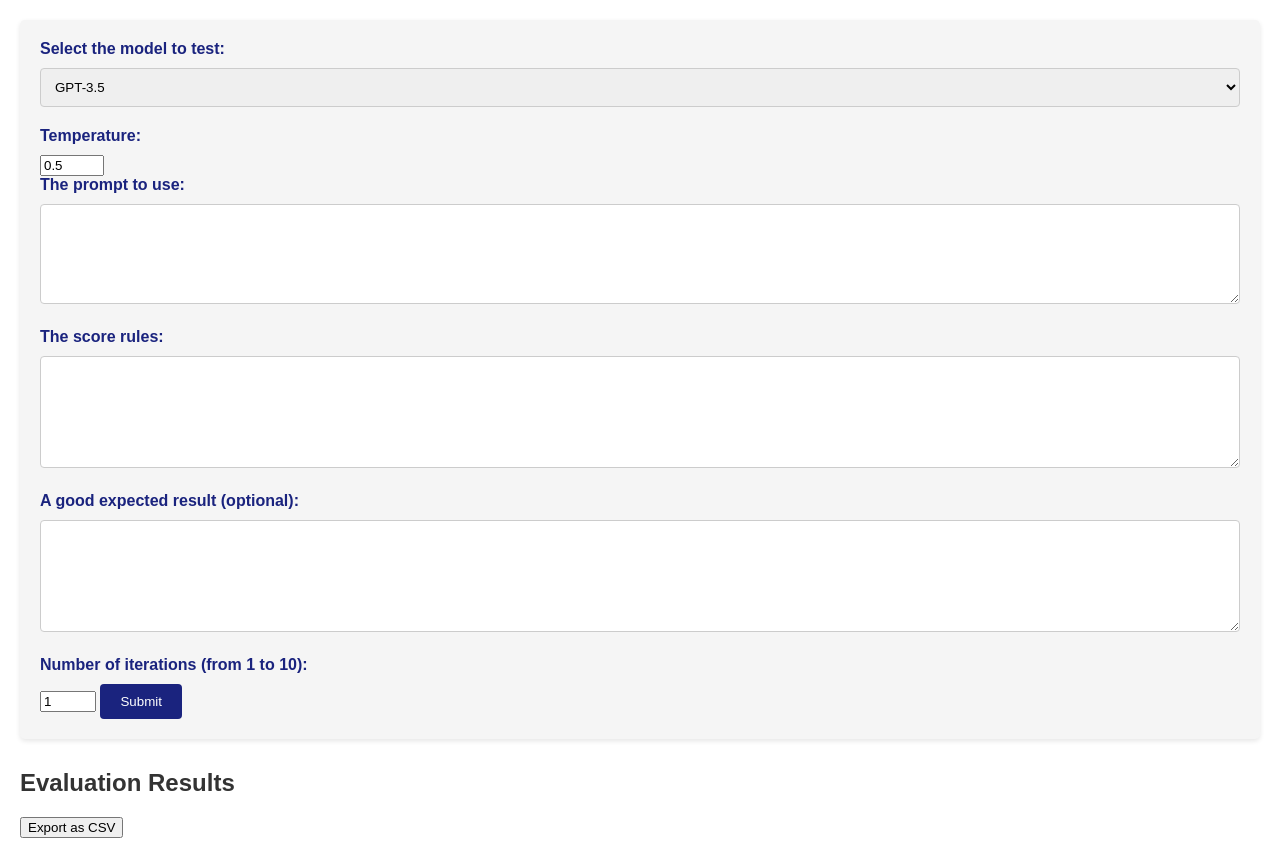
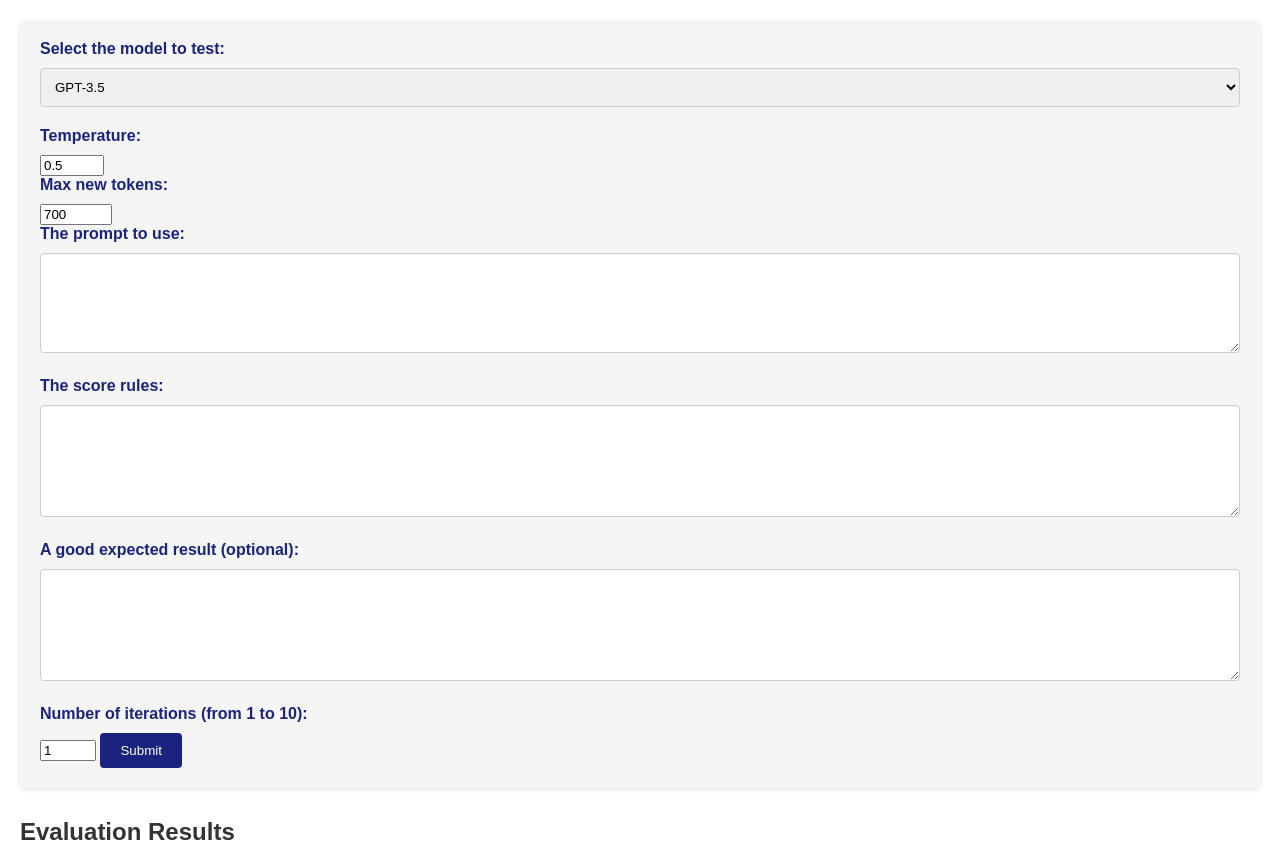
Before and after one commit to salvatorecorsaro/LLMEvaluator, a Flask app: page / in a window 1280 px wide. Shown: the part 124-968 px from the top of the page. Run offline with Flask 3, Linux system fonts and the light colour scheme.

Commit message:
Added support for Granite models

```diff
--- a/app.py
+++ b/app.py
@@ -5,24 +5,35 @@ from langchain_openai import ChatOpenAI, OpenAI
 from langchain_aws import BedrockLLM
 from langchain_community.chat_models import BedrockChat
 
+from langchain_ibm import WatsonxLLM
+
 from langchain.schema import HumanMessage
 import dotenv
 import re
 import logging
+import os
 
 dotenv.load_dotenv()
 app = Flask(__name__)
 
 logging.basicConfig(level=logging.DEBUG)
 
+def get_llm(model_name, temperature, max_new_tokens):
+    parameters = {
+        "decoding_method": "sample",
+        "max_new_tokens": max_new_tokens,
+        "min_new_tokens": 1,
+        "temperature": temperature,
+        "top_k": 50,
+        "top_p": 1,
+    }
 
-def get_llm(model_name, temperature):
     if model_name == 'gpt_3.5':
-        return ChatOpenAI(model_name="gpt-3.5-turbo-0125", temperature=temperature, max_tokens=1024)
+        return ChatOpenAI(model_name="gpt-3.5-turbo-0125", temperature=temperature, max_tokens=max_new_tokens)
     elif model_name == 'gpt_4':
-        return ChatOpenAI(model_name="gpt-4-turbo", temperature=temperature, max_tokens=1024)
+        return ChatOpenAI(model_name="gpt-4-turbo", temperature=temperature, max_tokens=max_new_tokens)
     elif model_name == 'gpt_4o':
-        return ChatOpenAI(model_name="gpt-4o", temperature=temperature, max_tokens=1024)
+        return ChatOpenAI(model_name="gpt-4o", temperature=temperature, max_tokens=max_new_tokens)
     elif model_name == 'llama_2_13b':
         return BedrockLLM(model_id="meta.llama2-13b-chat-v1")
     elif model_name == 'llama_3_8b':
@@ -43,8 +54,12 @@ def get_llm(model_name, temperature):
         return BedrockLLM(model_id="mistral.mixtral-8x7b-instruct-v0:1")
     elif model_name == 'mistral_7b_instruct':
         return BedrockLLM(model_id="mistral.mistral-7b-instruct-v0:2")
+    elif model_name == 'granite_13b_chat':
+        return WatsonxLLM(model_id="ibm/granite-13b-chat-v2", project_id=os.environ["WATSONX_PROJECT_ID"], params=parameters)
+    elif model_name == 'granite_13b_instruct':
+        return WatsonxLLM(model_id="ibm/granite-13b-instruct-v2", project_id=os.environ["WATSONX_PROJECT_ID"], params=parameters)
     else:
-        return OpenAI(temperature=temperature, max_tokens=1024)  # default model
+        return OpenAI(temperature=temperature, max_tokens=max_new_tokens)  # default model
 
 
 @app.route('/')
@@ -54,7 +69,7 @@ def index():
 
 @app.route('/evaluate', methods=['POST'])
 def evaluate():
-    required_fields = ['model', 'temperature', 'prompt', 'criteria', 'iterations', 'expected_result']
+    required_fields = ['model', 'temperature', 'max_new_tokens', 'prompt', 'criteria', 'iterations', 'expected_result']
     for field in required_fields:
         if field not in request.form:
             return jsonify({'error': f'Missing required field: {field}'}), 400
@@ -62,6 +77,7 @@ def evaluate():
     try:
         model = request.form['model']
         temperature = float(request.form['temperature'])
+        max_new_tokens = float(request.form['max_new_tokens'])
         prompt = request.form['prompt']
         criteria = request.form['criteria']
         iterations = int(request.form['iterations'])
@@ -78,7 +94,7 @@ def evaluate():
         criteria=accuracy_criteria,
     )
 
-    llm = get_llm(model, temperature)
+    llm = get_llm(model, temperature, max_new_tokens)
     eval_results = []
 
     for i in range(iterations):
--- a/requirements.txt
+++ b/requirements.txt
@@ -6,3 +6,4 @@ langchain_openai
 flask
 boto3
 langchain-aws
+langchain-ibm
--- a/templates/index.html
+++ b/templates/index.html
@@ -26,10 +26,15 @@
         <option value="amazon_titan_text_g1">Amazon Titan Text G1</option>
         <option value="mixtral_8x7b_instruct">Mixtral 8x7b Instruct</option>
         <option value="mistral_7b_instruct">Mistral 7b Instruct</option>
+        <option value="granite_13b_chat">Granite 13b Chat</option>
+        <option value="granite_13b_instruct">Granite 13b Instruct</option>
     </select>
 
     <label for="temperature">Temperature:</label>
     <input type="number" id="temperature" name="temperature" step="0.1" min="0" max="1" value="0.5">
+
+    <label for="max_new_tokens">Max new tokens:</label>
+    <input type="number" id="max_new_tokens" name="max_new_tokens" step="1" min="0" max="1024" value="700">
 
     <label for="prompt">The prompt to use:</label>
     <textarea id="prompt" name="prompt" rows="4"></textarea>
```
